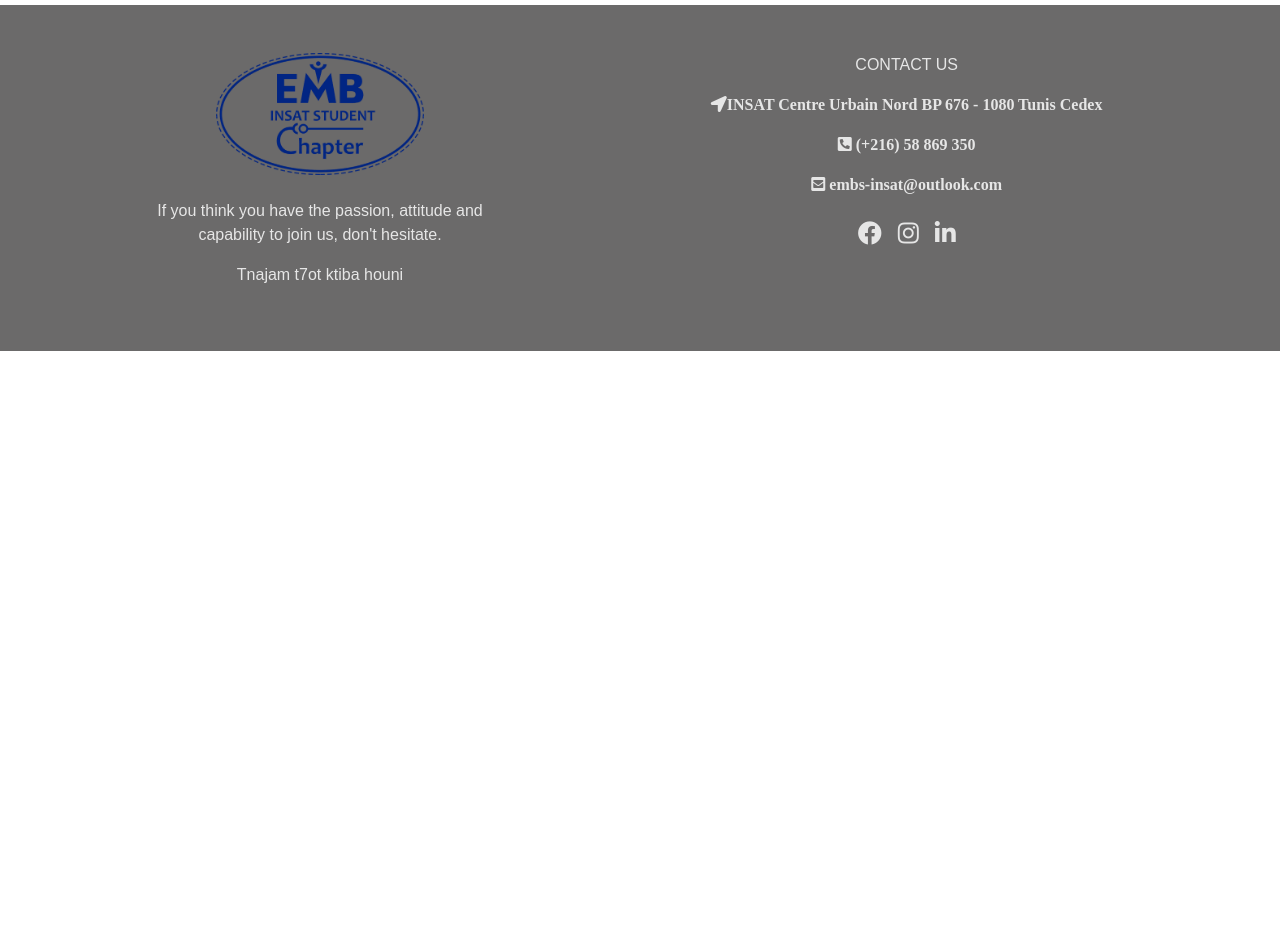
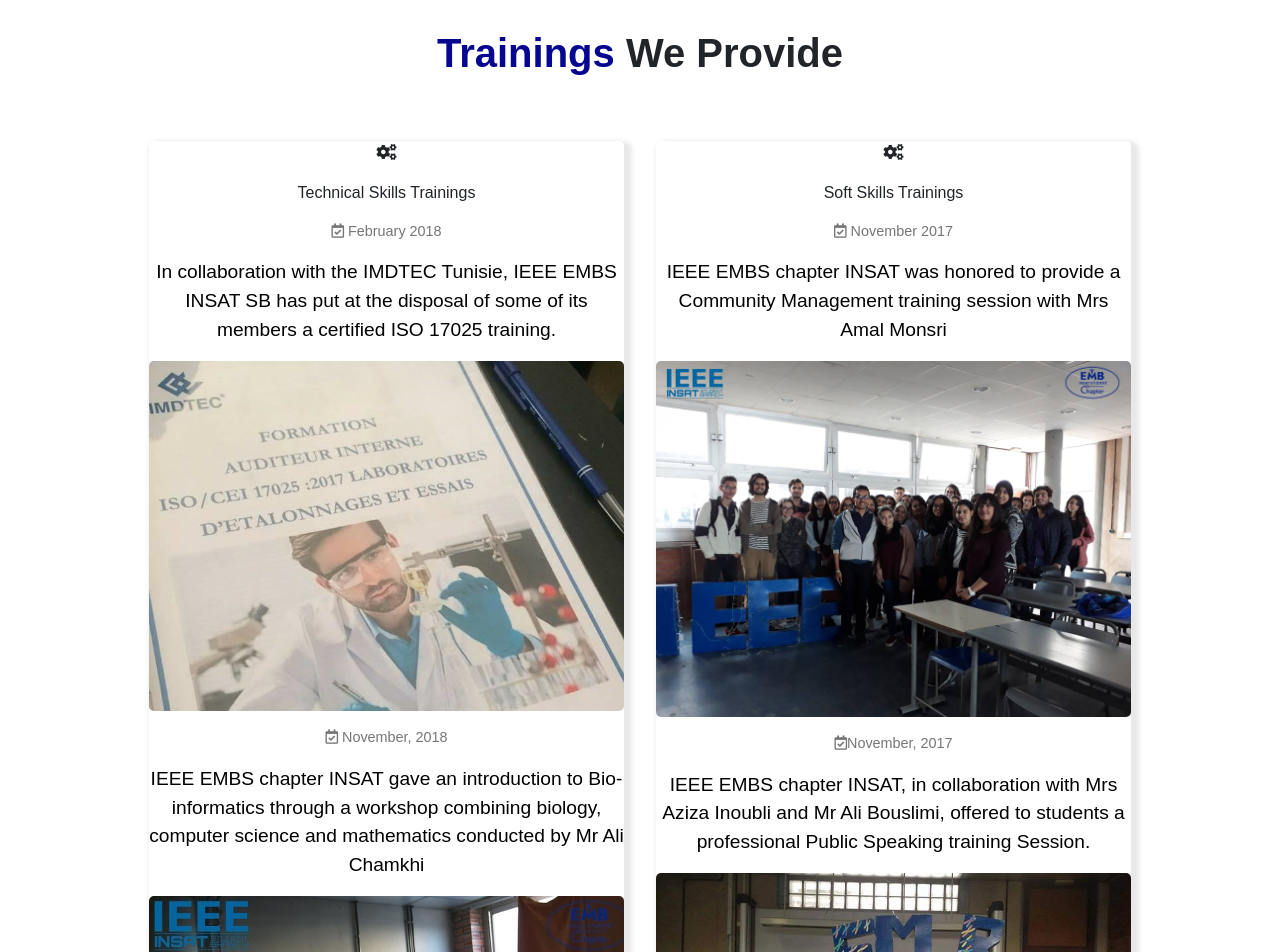
Before and after one commit to mahdibouaziz/EMBS2021, a React (Create React App) app: page /activities in a window 1280 px wide. Shown: the part 1460-2412 px from the top of the page. Before the commit the page ends 1811 px from the top, so only its background shows below. Built offline with nearby package versions, Linux system fonts and the light colour scheme.

Commit message:
gadit l content mte3 l trainings w mazel l css

```diff
--- a/src/components/activities/Activities.js
+++ b/src/components/activities/Activities.js
@@ -2,6 +2,7 @@
 import pic from "./img/events/biiot_challenge.jpg";
 import "./styleAct.css";
 import Events from "./Events";
+import Trainings from "./Trainings";
 
 const Activities = () => {
   return (
@@ -10,6 +11,7 @@
         <h1 className="banner-text">Activities</h1>
       </div>
       <Events />
+      <Trainings />
     </div>
   );
 };
--- a/src/components/activities/Events.js
+++ b/src/components/activities/Events.js
@@ -7,7 +7,7 @@
 
 const Events = () => {
   return (
-    <Container className="event-section">
+    <Container className="section">
       {/* check https://github.com/michalsnik/aos#animations for the animation */}
       <Row>
         <h1 className="title">
--- a/src/components/activities/Trainings.js
+++ b/src/components/activities/Trainings.js
@@ -0,0 +1,72 @@
+import React from "react";
+import { Container, Row, Col } from "react-bootstrap";
+import community_management_training from "./img/trainings/community_management_training.jpg";
+import iso_training from "./img/trainings/iso_training.jpg";
+import public_speaking_training from "./img/trainings/public_speaking_training.png";
+import python_training from "./img/trainings/python_training.jpg";
+
+const Trainings = () => {
+  return (
+    <Container className="section">
+      {/* check https://github.com/michalsnik/aos#animations for the animation */}
+      <Row>
+        <h1 className="title">
+          <span>Trainings</span> We Provide
+        </h1>
+      </Row>
+
+      <Row className="main-row">
+        <Col className="box" md={{ span: 5 }} sm={{ span: 5 }}>
+          <p>
+            <i class="fas fa-cogs"></i>
+          </p>
+          <p className="title-box">Technical Skills Trainings</p>
+          <p className="date">
+            <i class="far fa-calendar-check"></i> February 2018
+          </p>
+          <p className="desc">
+            In collaboration with the IMDTEC Tunisie, IEEE EMBS INSAT SB has put
+            at the disposal of some of its members a certified ISO 17025
+            training.
+          </p>
+          <img src={iso_training} alt="pic" />
+          <p className="date">
+            <i class="far fa-calendar-check"></i> November, 2018
+          </p>
+          <p className="desc">
+            IEEE EMBS chapter INSAT gave an introduction to Bio-informatics
+            through a workshop combining biology, computer science and
+            mathematics conducted by Mr Ali Chamkhi
+          </p>
+          <img src={python_training} alt="pic" />
+        </Col>
+
+        <Col className="box" md={{ span: 5 }} sm={{ span: 5 }}>
+          <p>
+            <i class="fas fa-cogs"></i>
+          </p>
+          <p className="title-box">Soft Skills Trainings</p>
+          <p className="date">
+            <i class="far fa-calendar-check"></i> November 2017
+          </p>
+          <p className="desc">
+            IEEE EMBS chapter INSAT was honored to provide a Community
+            Management training session with Mrs Amal Monsri
+          </p>
+          <img src={community_management_training} alt="pic" />
+          <p className="date">
+            <i class="far fa-calendar-check"></i>November, 2017
+          </p>
+          <p className="desc">
+            IEEE EMBS chapter INSAT, in collaboration with Mrs Aziza Inoubli and
+            Mr Ali Bouslimi, offered to students a professional Public Speaking
+            training Session.
+          </p>
+          <img src={public_speaking_training} alt="pic" />
+        </Col>
+      </Row>
+    </Container>
+  );
+};
+
+export default Trainings;
--- a/src/components/activities/styleAct.css
+++ b/src/components/activities/styleAct.css
@@ -28,22 +28,22 @@
 }
 /* Events */
 
-.event-section {
+.section {
   margin-top: 2.5rem;
 }
 
-.event-section .title {
+.section .title {
   display: inline-block;
   margin: 1rem auto;
   margin-bottom: 3rem;
   font-weight: bold;
 }
 
-.event-section .title span {
+.section .title span {
   color: rgb(6, 6, 144);
 }
 
-.event-section .box {
+.section .box {
   background-color: rgb(255, 255, 255);
   padding: 0;
   margin: 1rem;
@@ -51,28 +51,28 @@
   border-radius: 5px;
 }
 
-.event-section .box img {
+.section .box img {
   width: 100%;
   border-radius: 5px;
 }
 
-.event-section .box p {
+.section .box p {
   text-align: center;
 }
 
-.event-section .box .desc {
+.section .box .desc {
   font-size: 1.2rem;
 
   color: rgb(0, 0, 0);
 }
 
-.event-section .box .date {
+.section .box .date {
   margin-top: 1rem;
   font-size: 0.9rem;
   color: rgb(119, 117, 117);
 }
 
-.event-section .box .social {
+.section .box .social {
   font-size: 1.3rem;
   color: rgb(0, 0, 0);
 }
@@ -84,7 +84,9 @@
 
 /* Mobile */
 @media only screen and (max-width: 767px) {
-  .event-section .title {
+  .section .title {
     font-size: 1.5rem;
   }
 }
+
+/* Trainings */
```
